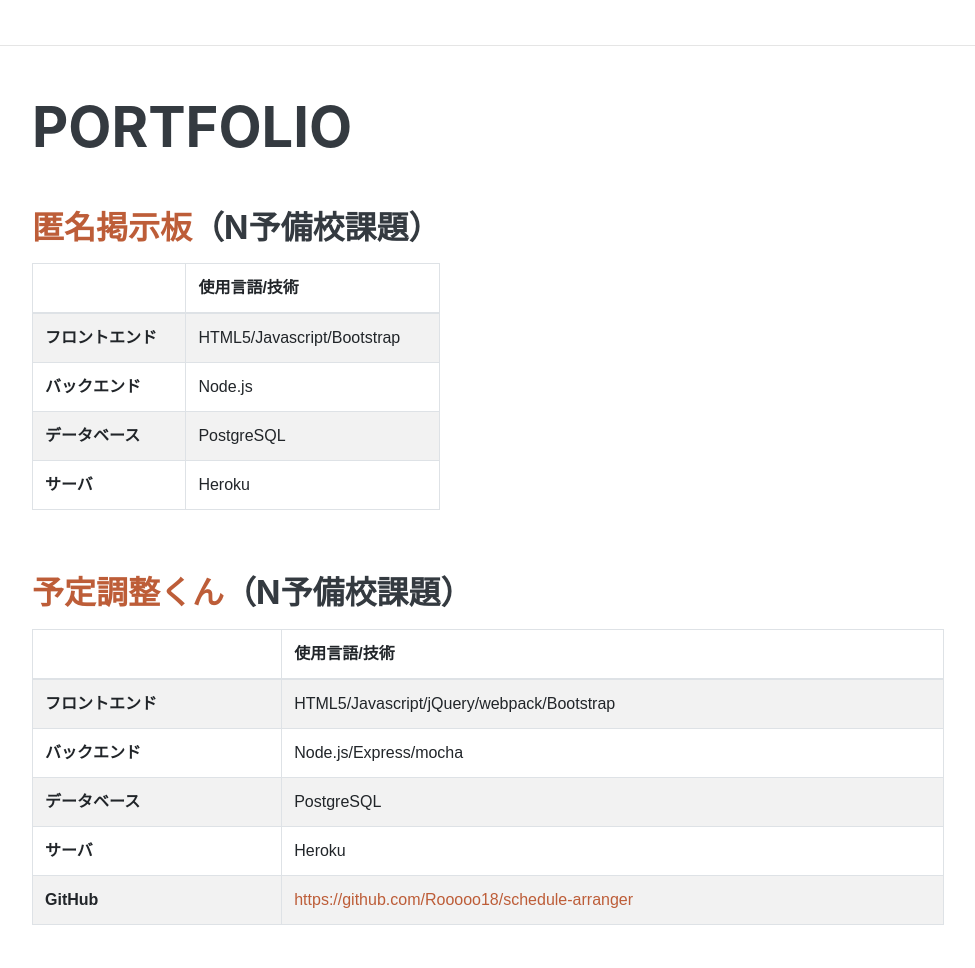
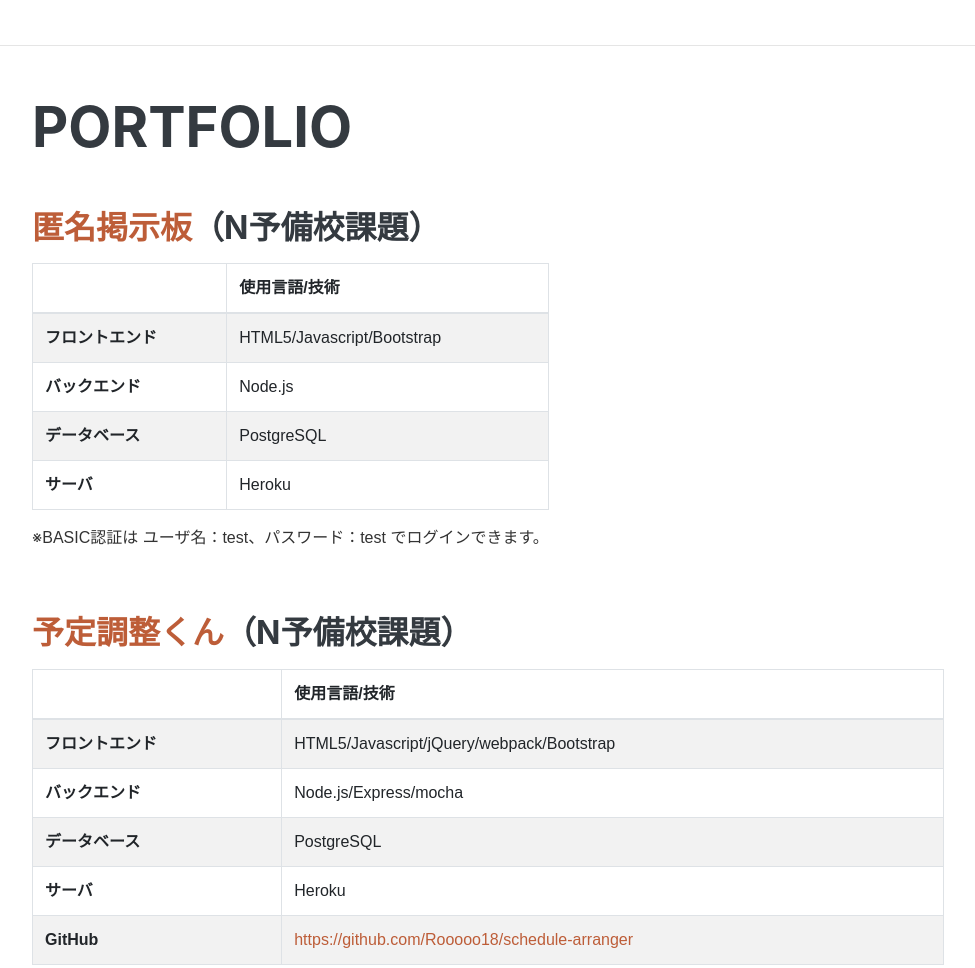
Before and after one commit to Rooooo18/Portfolio, a plain HTML site: page index.html in a window 1280 px wide. Shown: the part 1783-2751 px from the top of the page, without its empty margins (288-1263 px from the left). Drawn offline with Linux system fonts and the light colour scheme; a web font is replaced by a local one.

Commit message:
注意事項の追加

```diff
--- a/index.html
+++ b/index.html
@@ -217,6 +217,7 @@
                 </tr>
               </tbody>
             </table>
+            <p>※BASIC認証は ユーザ名：test、パスワード：test でログインできます。</p>
           </div>
         </div>
 
@@ -255,6 +256,7 @@
             </tr>
           </tbody>
         </table>
+        ※GitHubアカウントでの認証が必要となります。
       </div>
     </section>
 
```
